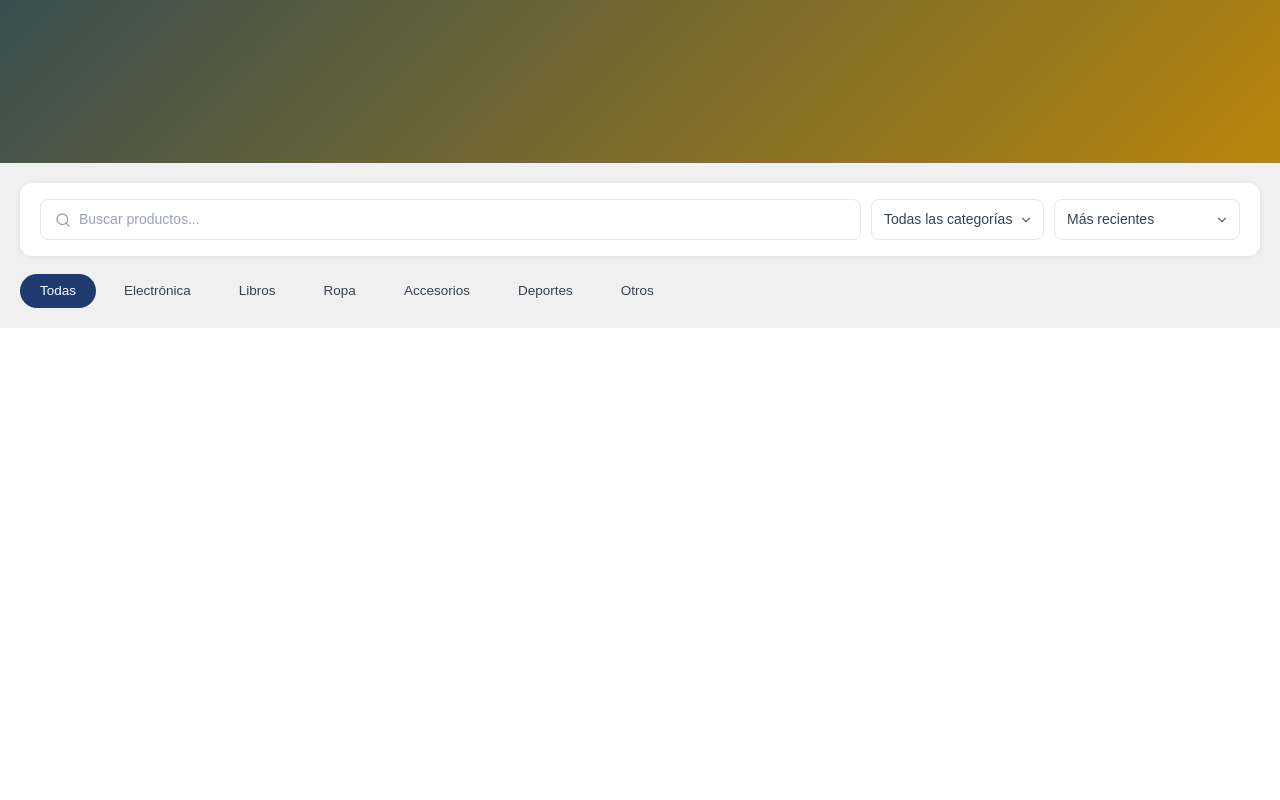
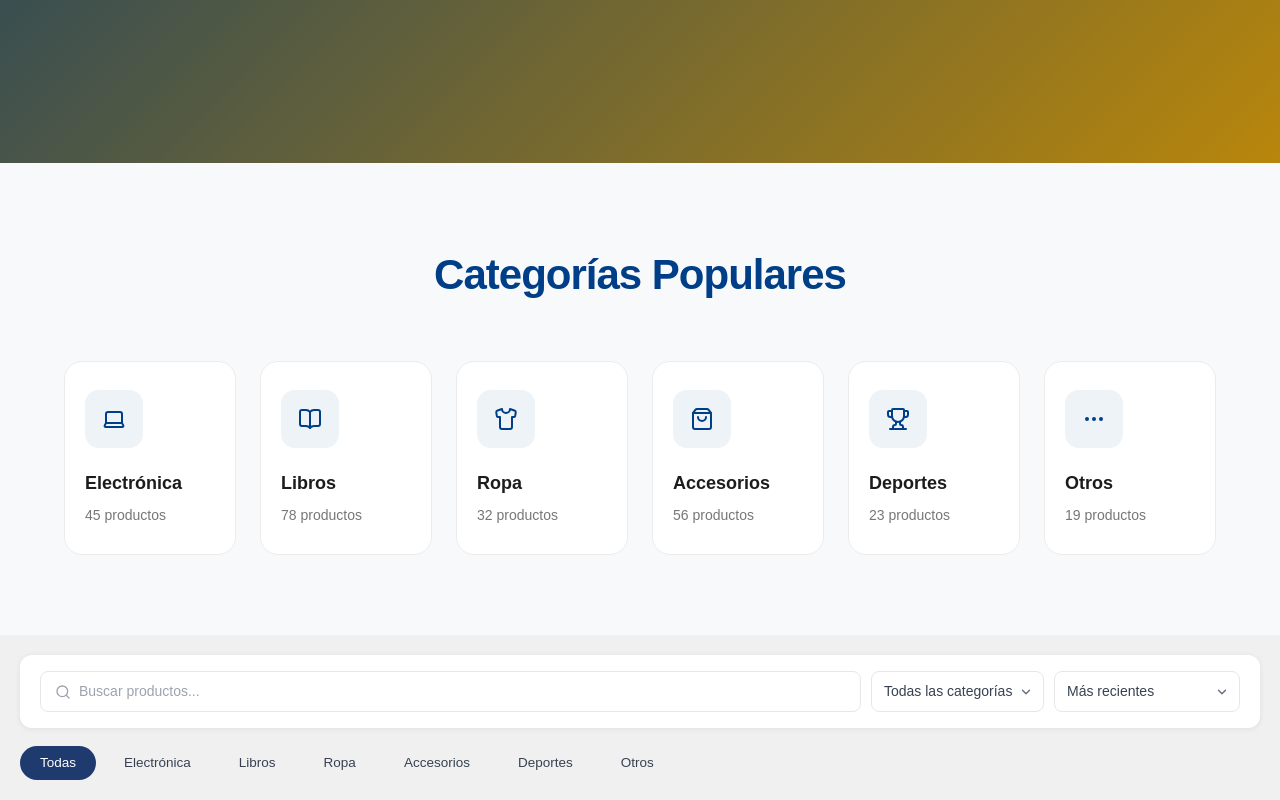
Before and after one commit to AcaShop-Acatlan/front-end-proyect, a Next.js app in the folder aca-shop/: page / in a window 1280 px wide. Shown: the part 532-1332 px from the top of the page. Before the commit the page ends 860 px from the top, so only its background shows below. Built offline with nearby package versions, Linux system fonts and the light colour scheme.

Commit message:
Component popular-categories

```diff
--- /dev/null
+++ b/aca-shop/app/components/popular-categories/popular-categories.module.css
@@ -0,0 +1,102 @@
+/* components/PopularCategories/PopularCategories.module.css */
+
+.section {
+  width: 100%;
+  padding: 80px 0;
+  background: #f8f9fb;
+}
+
+.container {
+  width: 90%;
+  max-width: 1200px;
+  margin: 0 auto;
+}
+
+.title {
+  text-align: center;
+  font-size: 42px;
+  font-weight: 700;
+  color: #003f88;
+  margin-bottom: 55px;
+  letter-spacing: -1px;
+}
+
+.grid {
+  display: grid;
+  grid-template-columns: repeat(6, 1fr);
+  gap: 24px;
+}
+
+.card {
+  background: white;
+  border: 1px solid #ececec;
+  border-radius: 18px;
+  padding: 28px 20px;
+  cursor: pointer;
+
+  transition:
+    transform 0.3s ease,
+    box-shadow 0.3s ease;
+
+  min-height: 150px;
+}
+
+.card:hover {
+  transform: translateY(-8px);
+
+  box-shadow:
+    0 10px 25px rgba(0, 0, 0, 0.08);
+}
+
+.iconBox {
+  width: 58px;
+  height: 58px;
+
+  background: #eef3f8;
+
+  border-radius: 14px;
+
+  display: flex;
+  align-items: center;
+  justify-content: center;
+
+  margin-bottom: 22px;
+}
+
+.icon {
+  color: #003f88;
+}
+
+.categoryName {
+  font-size: 18px;
+  font-weight: 600;
+  color: #1c1c1c;
+  margin-bottom: 8px;
+}
+
+.products {
+  font-size: 14px;
+  color: #777;
+}
+
+/* TABLET */
+@media (max-width: 992px) {
+  .grid {
+    grid-template-columns: repeat(3, 1fr);
+  }
+}
+
+/* MOBILE */
+@media (max-width: 600px) {
+  .title {
+    font-size: 32px;
+  }
+
+  .grid {
+    grid-template-columns: repeat(2, 1fr);
+  }
+
+  .card {
+    padding: 22px 18px;
+  }
+}
--- /dev/null
+++ b/aca-shop/app/components/popular-categories/popular-categories.tsx
@@ -0,0 +1,86 @@
+// components/PopularCategories/PopularCategories.tsx
+
+import styles from "./popular-categories.module.css";
+
+import {
+  Laptop,
+  BookOpen,
+  Shirt,
+  ShoppingBag,
+  Trophy,
+  Ellipsis,
+} from "lucide-react";
+
+const categories = [
+  {
+    name: "Electrónica",
+    products: 45,
+    icon: Laptop,
+  },
+  {
+    name: "Libros",
+    products: 78,
+    icon: BookOpen,
+  },
+  {
+    name: "Ropa",
+    products: 32,
+    icon: Shirt,
+  },
+  {
+    name: "Accesorios",
+    products: 56,
+    icon: ShoppingBag,
+  },
+  {
+    name: "Deportes",
+    products: 23,
+    icon: Trophy,
+  },
+  {
+    name: "Otros",
+    products: 19,
+    icon: Ellipsis,
+  },
+];
+
+export default function PopularCategories() {
+  return (
+    <section className={styles.section}>
+      <div className={styles.container}>
+
+        <h2 className={styles.title}>
+          Categorías Populares
+        </h2>
+
+        <div className={styles.grid}>
+          {categories.map((category, index) => {
+            const Icon = category.icon;
+
+            return (
+              <div
+                key={index}
+                className={styles.card}
+              >
+                <div className={styles.iconBox}>
+                  <Icon
+                    size={24}
+                    className={styles.icon}
+                  />
+                </div>
+
+                <h3 className={styles.categoryName}>
+                  {category.name}
+                </h3>
+
+                <p className={styles.products}>
+                  {category.products} productos
+                </p>
+              </div>
+            );
+          })}
+        </div>
+      </div>
+    </section>
+  );
+}
--- a/aca-shop/app/page.tsx
+++ b/aca-shop/app/page.tsx
@@ -1,13 +1,15 @@
 import Image from "next/image";
-import Header from "./header/header";
-import Hero from "./hero-section/hero-section";
+import Header from "./components/header/header";
+import Hero from "./components/hero-section/hero-section";
 import Busqueda from "./busqueda/busqueda";
+import PopularCategories from "./components/popular-categories/popular-categories";
 
 export default function Home() {
   return (
     <>
       <Header />
       <Hero />
+      <PopularCategories />
       <Busqueda />
     </>
   );
--- a/aca-shop/package.json
+++ b/aca-shop/package.json
@@ -9,6 +9,7 @@
     "lint": "eslint"
   },
   "dependencies": {
+    "lucide-react": "^1.14.0",
     "next": "16.2.3",
     "react": "19.2.4",
     "react-dom": "19.2.4"
```
Also changed, not shown: aca-shop/app/components/header/header.module.css (renamed from aca-shop/app/header/header.module.css), aca-shop/app/components/header/header.tsx (renamed from aca-shop/app/header/header.tsx), aca-shop/app/components/hero-section/hero-section.module.css (renamed from aca-shop/app/hero-section/hero-section.module.css), aca-shop/app/components/hero-section/hero-section.tsx (renamed from aca-shop/app/hero-section/hero-section.tsx), 1 other file (tests, documents, lock files or other folders).
